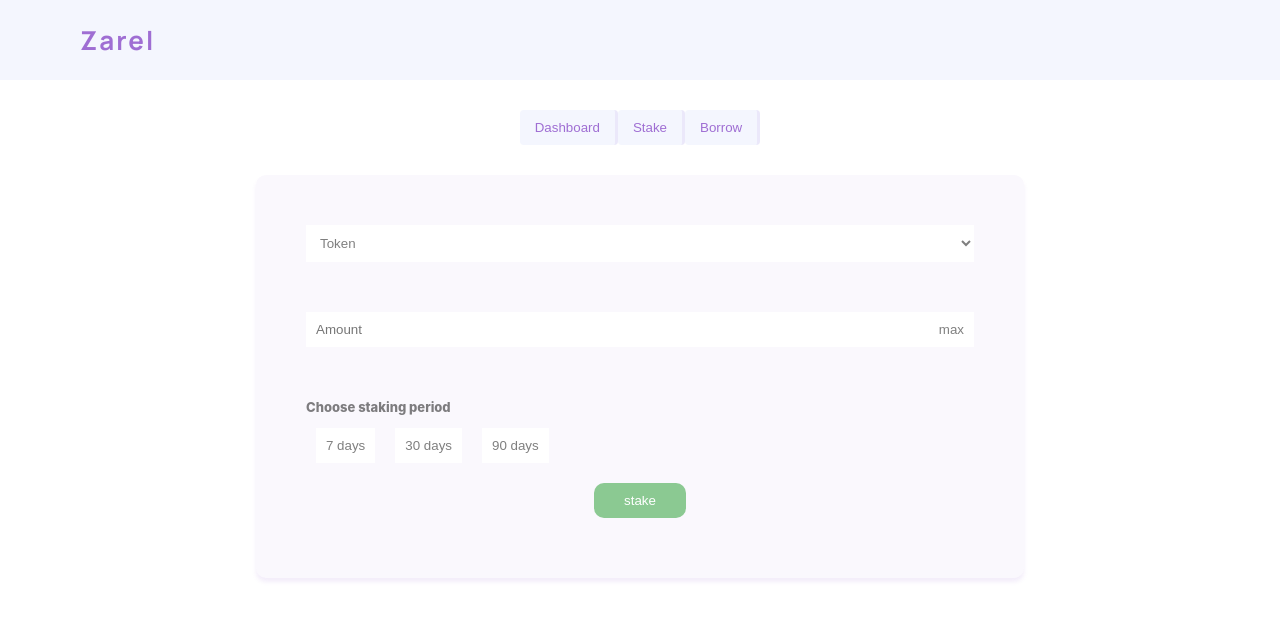
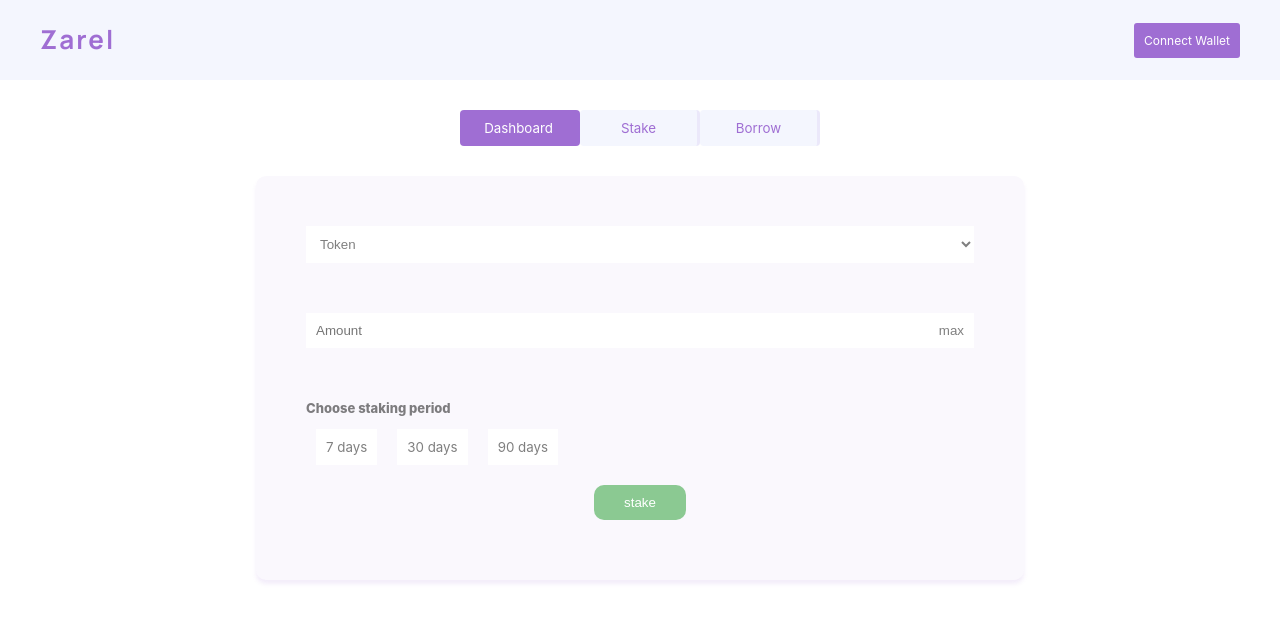
Before and after one commit to greatsamist/Zarel-Hedera.Hashgraph, a Next.js app in the folder frontend/: page /Stake in a window 1280 px wide. Shown: the top 622 px of the page. Built offline with nearby package versions, Linux system fonts and the light colour scheme.

Commit message:
added connect wallet

```diff
--- a/frontend/components/Header.js
+++ b/frontend/components/Header.js
@@ -1,11 +1,16 @@
+import React from "react";
 import styles from "../styles/Header.module.scss";
-
-import React from "react";
+import Link from "next/link";
 
 export default function Header() {
   return (
     <div className={styles.header}>
-      <div className={styles.header__logoText}>Zarel</div>
+      <Link href="./">
+        <div className={styles.header__logoText}>Zarel</div>
+      </Link>
+      <div className={styles.header__connect}>
+        <button className={styles.header__connectBtn}>Connect Wallet</button>
+      </div>
     </div>
   );
 }
--- a/frontend/components/Nav.js
+++ b/frontend/components/Nav.js
@@ -1,12 +1,15 @@
-import React from "react";
+import React, { useState } from "react";
 import styles from "../styles/nav.module.scss";
 import Link from "next/link";
 function Nav() {
+  const [active, setActive] = useState("");
   return (
     <div>
       <div className={styles.card}>
         <Link href="/dashboard">
-          <button className={styles.item}>Dashboard</button>
+          <button className={`${styles.item} ${styles.item__active}`}>
+            Dashboard
+          </button>
         </Link>
         <Link href="/Stake">
           <button className={styles.item}>Stake</button>
--- a/frontend/package.json
+++ b/frontend/package.json
@@ -9,6 +9,7 @@
     "lint": "next lint"
   },
   "dependencies": {
+    "@hashgraph/hethers": "^1.1.0",
     "next": "12.1.6",
     "react": "18.1.0",
     "react-dom": "18.1.0",
--- a/frontend/styles/Header.module.scss
+++ b/frontend/styles/Header.module.scss
@@ -1,14 +1,31 @@
 .header {
   height: 8rem;
   background: #f4f6fe;
+  display: flex;
+  justify-content: space-between;
+  justify-items: center;
+  align-items: center;
 
   &__logoText {
-    padding: 2rem 8rem;
+    margin-left: 4rem;
     font-family: "Manrope";
     font-style: normal;
     font-weight: 700;
     font-size: 2.6rem;
     color: #9f6ed3;
     letter-spacing: 0.2rem;
+    cursor: pointer;
+  }
+
+  &__connectBtn {
+    padding: 1rem;
+    margin-right: 4rem;
+    font-family: inherit;
+    font-size: 1.2rem;
+    color: #ffffff;
+    border-style: none;
+    background: #9f6ed3;
+    border-radius: 3px;
+    cursor: pointer;
   }
 }
--- a/frontend/styles/nav.module.scss
+++ b/frontend/styles/nav.module.scss
@@ -4,7 +4,9 @@
   margin: 3rem;
 }
 .item {
+  width: 12rem;
   background: #f4f6fe;
+  font-family: inherit;
   color: #9f6ed3;
   border: none;
   padding: 1rem 1.5rem;
@@ -12,8 +14,9 @@
   border-radius: 0.4rem;
   cursor: pointer;
   outline: none;
+
+  &__active {
+    background: #9f6ed3;
+    color: #fff;
+  }
 }
-.item:active {
-  background: #9f6ed3;
-  color: #fff;
-}
--- a/frontend/styles/stake.module.scss
+++ b/frontend/styles/stake.module.scss
@@ -40,6 +40,7 @@
   width: fit-content;
   border: none;
   color: inherit;
+  font-family: inherit;
   margin: 1rem;
   padding: 1rem;
   outline: none;
@@ -57,5 +58,6 @@
 }
 .stakeBTN {
   display: flex;
+  font-family: inherit;
   place-content: center;
 }
```
Also changed, not shown: frontend/pages/index.js (+8 -7 lines), frontend/styles/Home.module.scss (deleted, +0 -7 lines), frontend/styles/Homepage.module.scss (+7 -9 lines), 1 other file (tests, documents, lock files or other folders).
